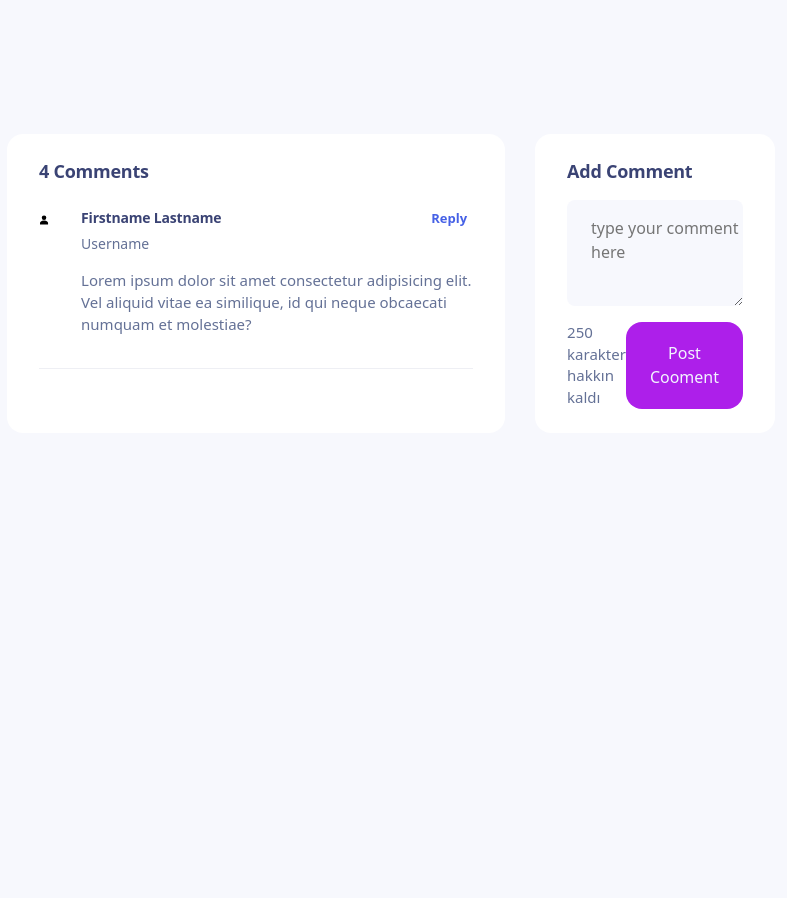
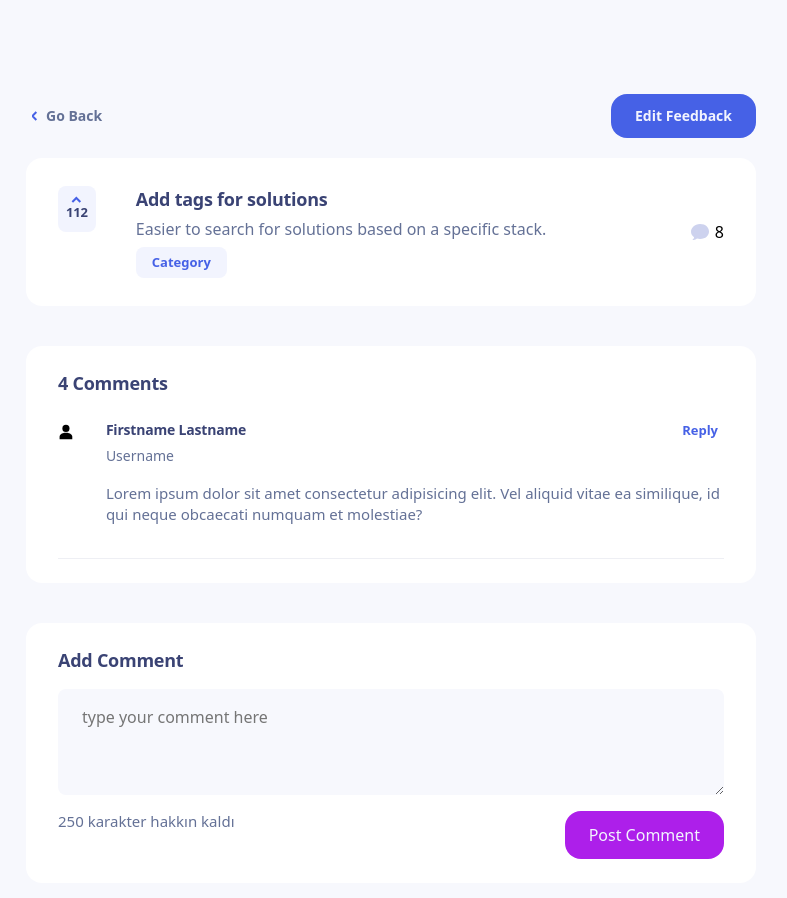
Before and after one commit to beratdimen/product-feedback, a Next.js app: page /comments in a window 1280 px wide. Shown: the top 898 px of the page, without its empty margins (249-1036 px from the left). Before the commit the page ends 800 px from the top, so only its background shows below. Built offline with nearby package versions, Linux system fonts and the light colour scheme.

Commit message:
tasarım hataları düzeltildi

```diff
--- a/app/comments/page.jsx
+++ /dev/null
@@ -1,11 +0,0 @@
-import AddComment from "@/components/add-comment";
-import Comments from "@/components/comments";
-
-export default function CommentsPage() {
-  return (
-    <>
-      <Comments />
-      <AddComment />
-      </>
-  )
-}
--- a/components/add-comment/index.jsx
+++ b/components/add-comment/index.jsx
@@ -27,7 +27,7 @@ export default function AddComment() {
         ></textarea>
         <div className="commentFooter">
           <span>{remainigChar} karakter hakkın kaldı</span>
-          <button disabled={remainigChar < 0}>Post Cooment</button>
+          <button disabled={remainigChar < 0}>Post Comment</button>
         </div>
       </form>
     </div>
--- a/components/detail-feedback-card/style.css
+++ b/components/detail-feedback-card/style.css
@@ -1,11 +1,16 @@
+
 .detailContainer {
   max-width: 730px;
-  margin: 0 auto;
+  margin: 0px auto;
 
   .detailHeader {
     display: flex;
     justify-content: space-between;
     align-items: center;
+    margin-bottom: 20px;
+  }
+  .cardContainer{
+    max-width: 730px;
   }
 
   .backBtn {
--- a/helpers/icons/index.jsx
+++ b/helpers/icons/index.jsx
@@ -45,7 +45,7 @@ export function DarkModeIcon() {
       viewBox="0 0 24 24"
     >
       <path
-        fill="currentColor"
+        fill="white"
         d="M12 3a9 9 0 1 0 9 9c0-.46-.04-.92-.1-1.36a5.39 5.39 0 0 1-4.4 2.26a5.403 5.403 0 0 1-3.14-9.8c-.44-.06-.9-.1-1.36-.1"
       />
     </svg>
```
Also changed, not shown: components/side-bar/style.css (+19 -0 lines).
